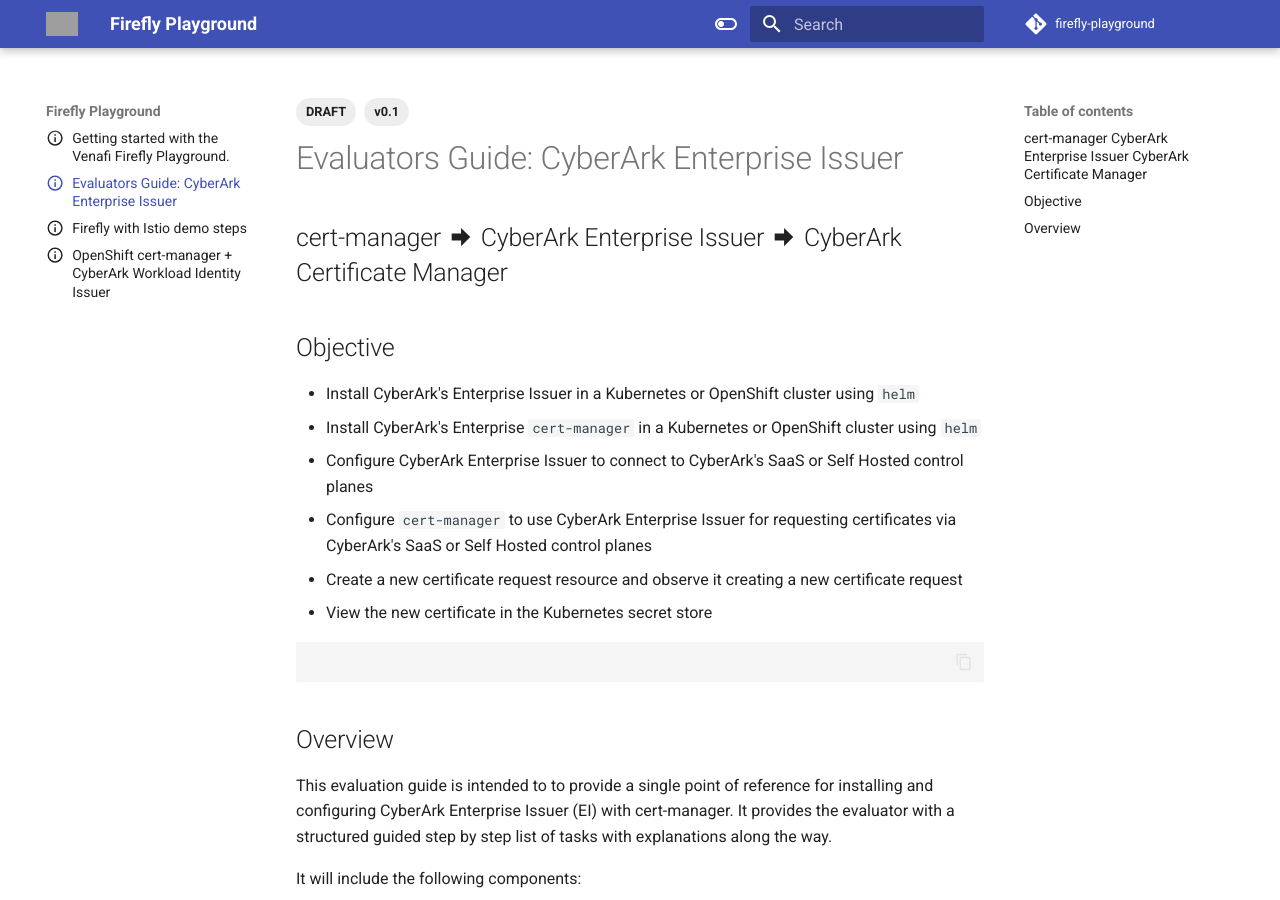
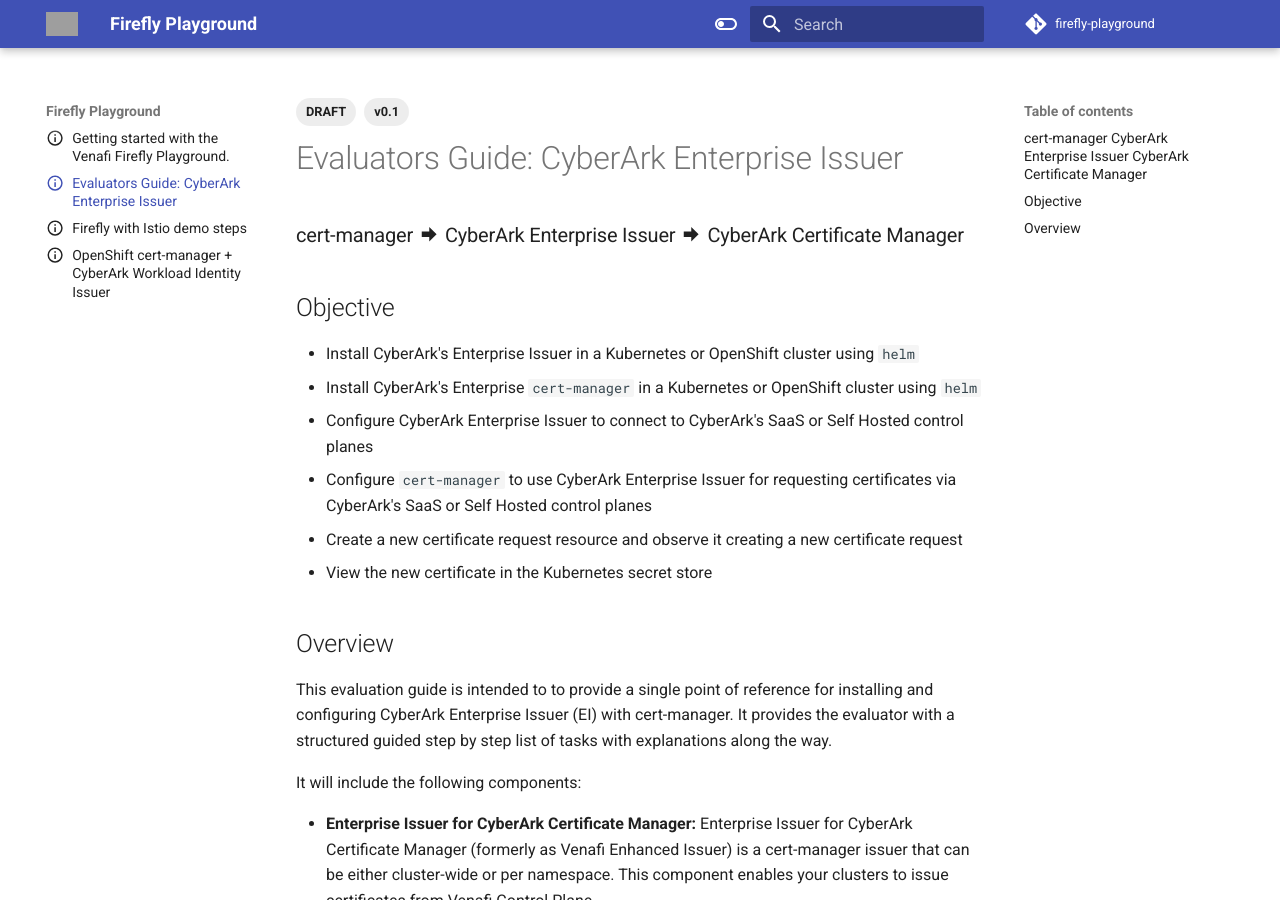
Before and after one commit to Venafi/firefly-playground, an MkDocs documentation site: the page built from docs/ei-quick-start.md, in a window 1280 px wide and 900 px high. Built offline with MkDocs 1.6.1 and Material for MkDocs 9.7.7, drawn with Linux system fonts in a browser that asks for light colours; comment, search, counter and statistics services are not loaded; the version menu is left out; grey boxes are pictures that could not be loaded.

Commit message:
changes to EI docs

````diff
--- a/docs/ei-quick-start.md
+++ b/docs/ei-quick-start.md
@@ -6,7 +6,7 @@
 ---
 
 # Evaluators Guide: CyberArk Enterprise Issuer
-## cert-manager :material-arrow-right-bold: CyberArk Enterprise Issuer :material-arrow-right-bold: CyberArk Certificate Manager
+### cert-manager :material-arrow-right-bold: CyberArk Enterprise Issuer :material-arrow-right-bold: CyberArk Certificate Manager
 
 ## Objective
 
@@ -16,10 +16,6 @@
   - Configure `cert-manager` to use CyberArk Enterprise Issuer for requesting certificates via CyberArk's SaaS or Self Hosted control planes
   - Create a new certificate request resource and observe it creating a new certificate request
   - View the new certificate in the Kubernetes secret store
-
-```yaml
-
-```
 
 ## Overview
 
````
